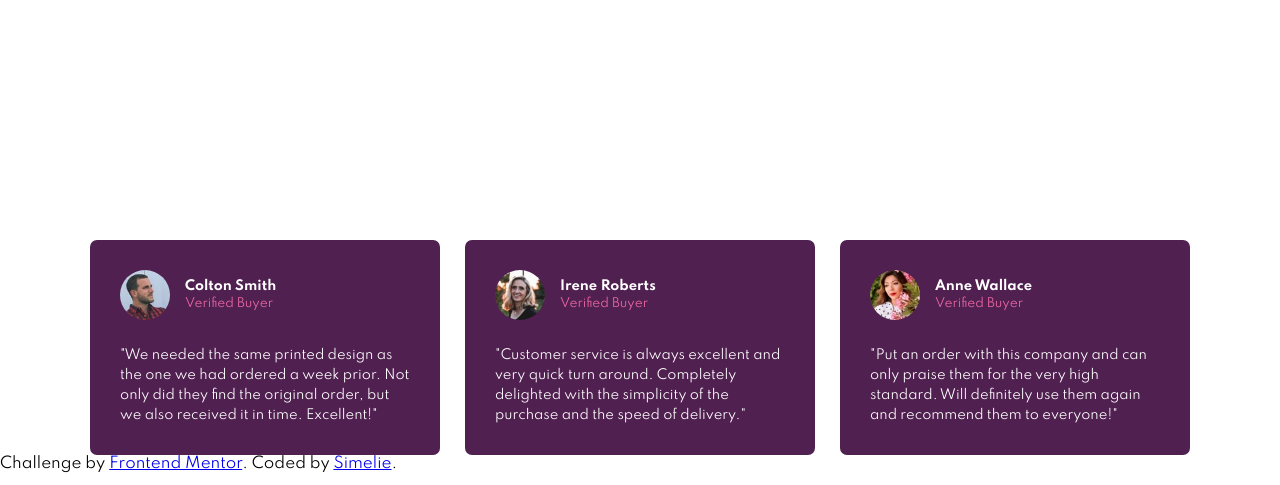
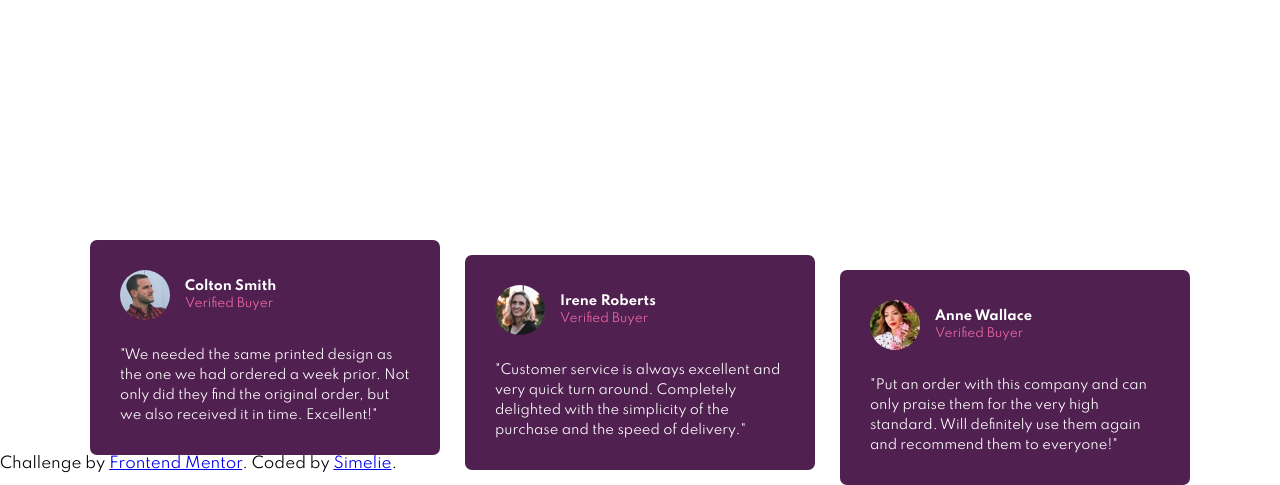
Before and after one commit to Simelie/SocialProofSection, a website: page index.html in a window 1280 px wide. Shown: the part 345-830 px from the top of the page. Drawn offline with Linux system fonts and the light colour scheme.

Commit message:
Add decalage to comments

```diff
--- a/scss/style.scss
+++ b/scss/style.scss
@@ -92,3 +92,13 @@
     }
   }
 }
+
+.block-comment:nth-child(2) {
+  position: relative;
+  top: 15px;
+}
+
+.block-comment:nth-child(3) {
+  position: relative;
+  top: 30px;
+}
```
Also changed, not shown: css/style.css.
